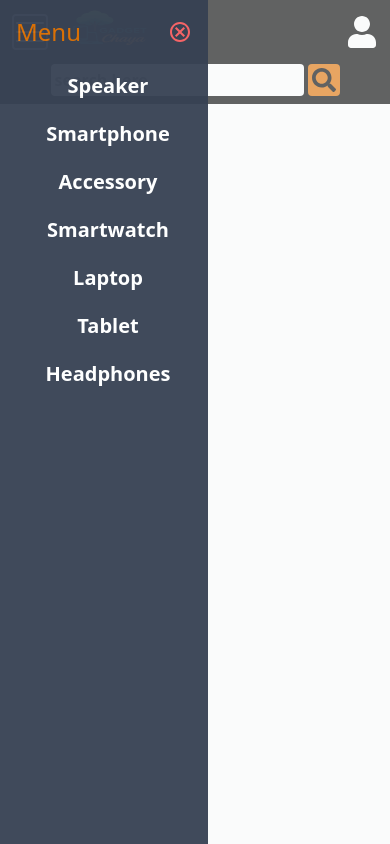
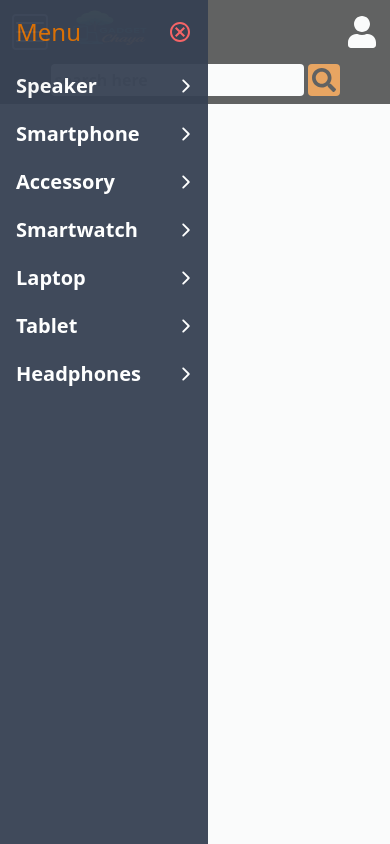
Before and after one commit to Dhiman-Roy/GadgetChaya-Frontend, a React (Vite) app: page / in a window 390 px wide. Both pictures are taken after a click on the button 30 px from the left and 32 px from the top of the page. Built offline with nearby package versions, Linux system fonts and the light colour scheme.

Commit message:
side drawer work done for mobile view

```diff
--- a/src/navigation/ShowBrand.jsx
+++ b/src/navigation/ShowBrand.jsx
@@ -1,9 +1,11 @@
 import React from "react";
 
 function ShowBrand(props) {
-  console.log(props);
-
-  return <div className="bg-amber-600 text-blue-800 ">{props.brandName}</div>;
+  return (
+    <div className="bg-gray-200 opacity-90 text-black text-center font-bold pb-1.5">
+      {props.brandName}
+    </div>
+  );
 }
 
 export default ShowBrand;
--- a/src/navigation/SideDrawer.jsx
+++ b/src/navigation/SideDrawer.jsx
@@ -4,28 +4,27 @@ import { MdOutlineCancel } from "react-icons/md";
 
 function SideDrawer(props) {
   const [productItems, setProductItems] = useState("");
-  const productList = [];
+
   const [activeClick, setActiveClick] = useState(false);
-  const productBrandArray = props.productData.map((data) => data.brand);
+
   const productArray = props.productData.map((data) => {
     return data.category;
   });
   console.log("render");
   console.log(activeClick);
   const productCategory = [...new Set(productArray)];
-  // const uniqueBrand = [...new Set(productBrandArray)];
 
   const filteredData = (data) => {
     return props.productData.filter((p) => p.category === data);
   };
 
-  const drawerContent = productCategory.map((data) => {
+  const drawerContent = productCategory.map((data, index) => {
     return (
       <SideDrawerCategory
         items={data}
         productData={filteredData(data)}
-        key={Math.random()}
-        id={Math.random()}
+        key={index}
+        id={index}
         activeClick={activeClick}
         setActiveClick={setActiveClick}
         productItems={productItems}
@@ -35,13 +34,13 @@ function SideDrawer(props) {
   });
   return (
     <div className="fixed top-0 left-0 min-w-52 bg-gray-700 text-white z-20 h-full opacity-95">
-      <div className="flex items-center justify-between p-4">
+      <div className="flex items-center justify-between p-4  ">
         <h2 className="text-2xl text-amber-600">Menu</h2>
         <div onClick={props.onClose}>
           <MdOutlineCancel className="text-2xl text-red-400" />
         </div>
       </div>
-      {drawerContent}
+      <div className="overflow-y-auto h-full">{drawerContent}</div>
     </div>
   );
 }
--- a/src/navigation/SideDrawerCategory.jsx
+++ b/src/navigation/SideDrawerCategory.jsx
@@ -1,36 +1,36 @@
-import React, { useEffect, useState } from "react";
 import ShowBrand from "./ShowBrand";
+import { IoIosArrowForward, IoIosArrowDown } from "react-icons/io";
 function SideDrawerCategory(props) {
   console.log(props.activeClick);
 
   const brandName = props.productData.map((product) => product.brand);
   const uniqueBrand = [...new Set(brandName)];
 
-  const clickHandler = (item) => {
-    // props.setActiveClick(props.activeClick === props.id ? null : props.id);
-    // console.log("hi");
-
-    props.setActiveClick((prev) => !prev);
-
-    props.setProductItems(item);
+  const clickHandler = (id) => {
+    props.setActiveClick(props.activeClick === id ? null : id);
   };
   console.log(props.productItems);
-  const content = uniqueBrand.map((brand) => {
-    if (props.productItems === props.items) {
-      return <ShowBrand brandName={brand} />;
-    }
+  const content = uniqueBrand.map((brand, index) => {
+    return <ShowBrand brandName={brand} key={index} />;
   });
 
   return (
     <>
-      <div className="flex flex-col">
-        <div
-          className=" mb-1 p-2 pl-4 text-center font-bold text-xl"
-          onClick={() => clickHandler(props.items)}
-        >
+      <div className="flex flex-col ">
+        <div className=" mb-1 p-2 pl-4 text-center font-bold text-xl cursor-pointer flex justify-between items-center px-3 ">
           {props.items}
+          {props.activeClick !== props.id && (
+            <div onClick={() => clickHandler(props.id)}>
+              <IoIosArrowForward />
+            </div>
+          )}
+          {props.activeClick === props.id && (
+            <div onClick={() => clickHandler(props.id)}>
+              <IoIosArrowDown />
+            </div>
+          )}
         </div>
-        {props.activeClick && content}
+        {props.activeClick === props.id && content}
       </div>
     </>
   );
```
